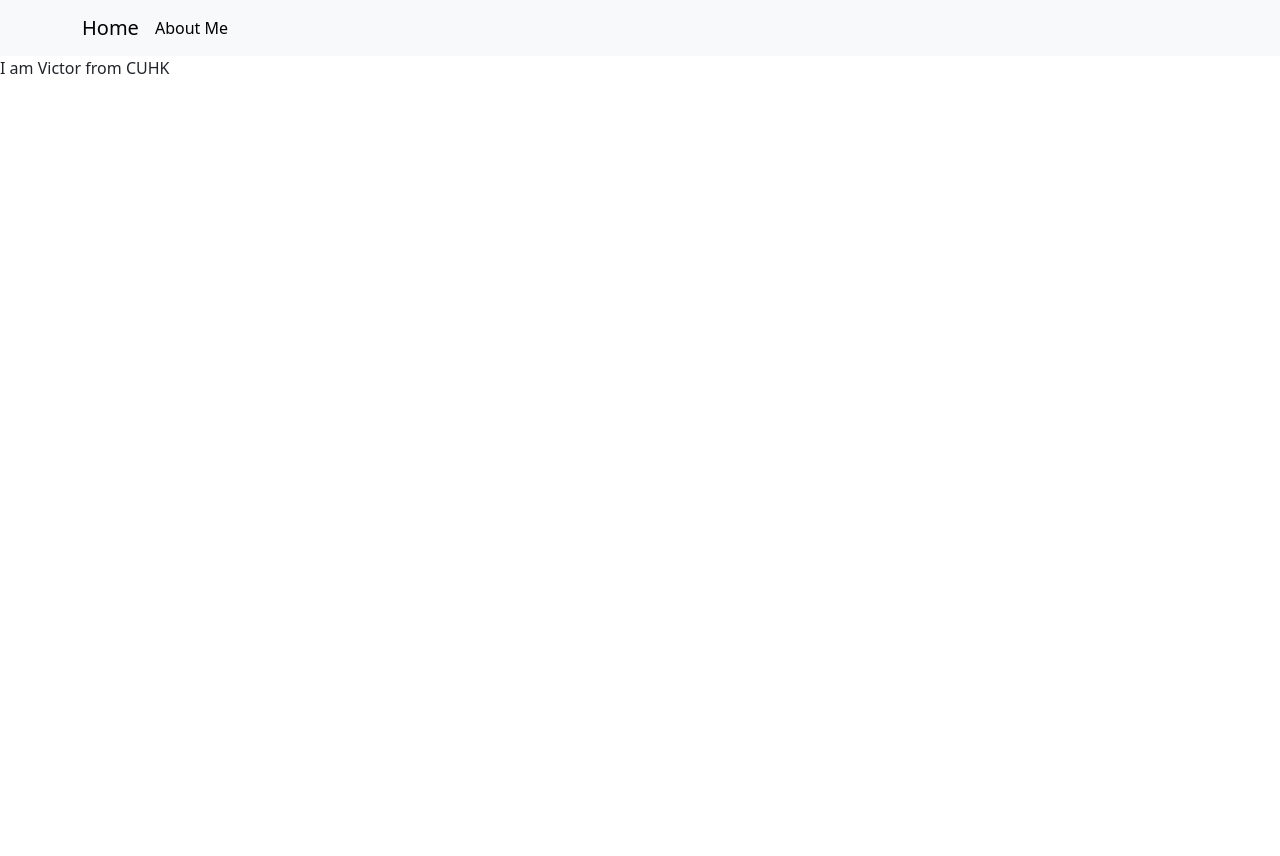
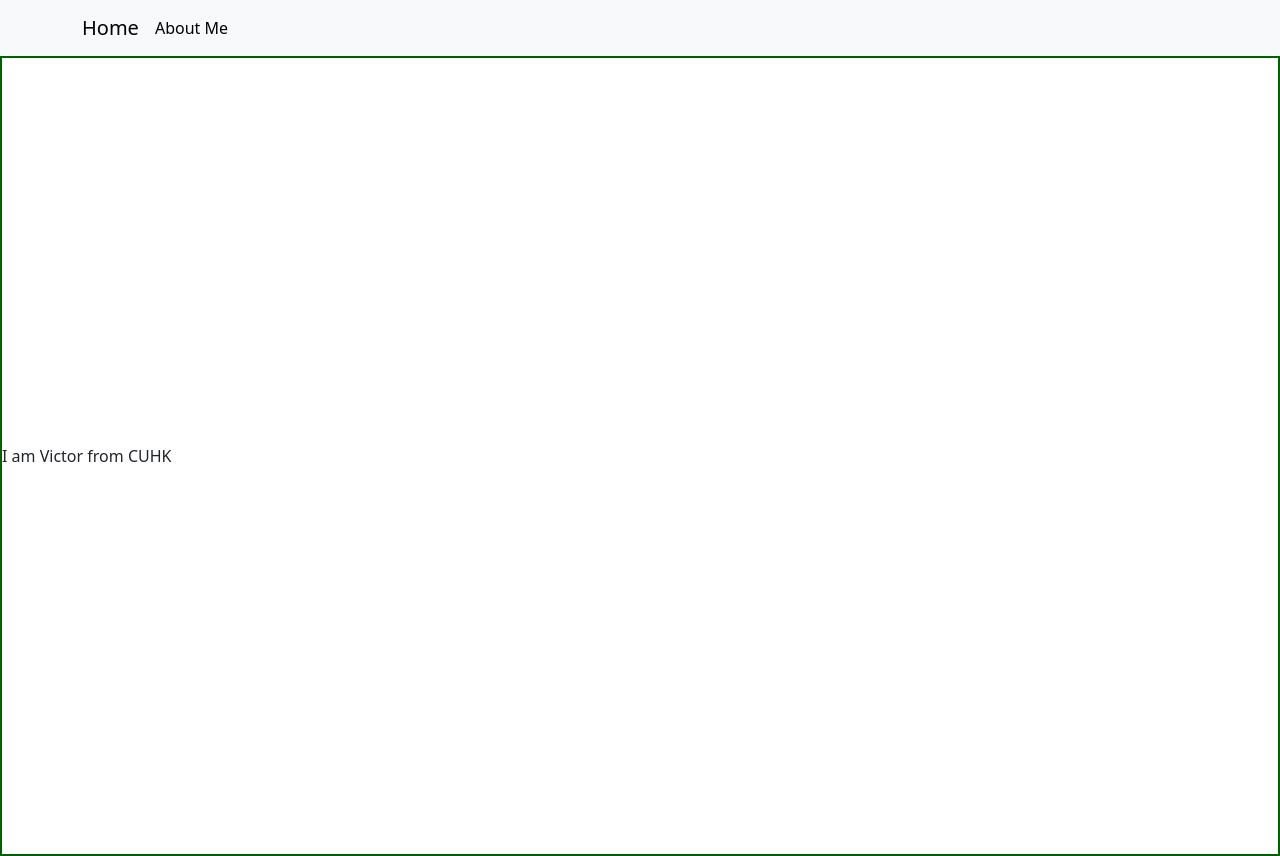
Before and after one commit to victor1338/portfolio, a React (Create React App) app in the folder my-app/: page / in a window 1280 px wide. Before the commit the page ends 800 px from the top, so only its background shows below. Built offline with nearby package versions, Linux system fonts and the light colour scheme.

Commit message:
page-transition

```diff
--- a/my-app/src/App.css
+++ b/my-app/src/App.css
@@ -41,3 +41,16 @@
   text-decoration: none;
   color :black;
 }
+
+.page_container{
+  position: relative;
+  height: 100vh;
+  border: 2px solid #006100;
+}
+
+.centered-element {
+  margin: 0;
+  position: absolute;
+  top: 50%;
+  transform: translateY(-50%);
+}
--- a/my-app/src/components/AnimateRoutes.js
+++ b/my-app/src/components/AnimateRoutes.js
@@ -11,7 +11,7 @@ import {AnimatePresence} from "framer-motion";
 function AnimateRoutes(){
     const location= useLocation();
     return(
-        <AnimatePresence>
+        <AnimatePresence initial={false}>
         <Routes location={location} key={location.pathname}>
           <Route element={<Home />} path={'/'}></Route>
           <Route element={<AboutMe />} path={'/AboutMe'}></Route>
--- a/my-app/src/pages/AboutMe/AboutMe.js
+++ b/my-app/src/pages/AboutMe/AboutMe.js
@@ -1,7 +1,7 @@
 import React from 'react';
 import {motion} from "framer-motion";
 const AboutMe = () => (
-  <motion.div initial={ {opacity:0} } animate={{opacity:1}} exit={{opacity:0}}>
+  <motion.div initial={ {opacity:0} } animate={{opacity:1}} transition={{duration:1}}  >
     <h1>About Me</h1>
     <strong>Victor Lee</strong>
   </motion.div>
--- a/my-app/src/pages/Home/Home.js
+++ b/my-app/src/pages/Home/Home.js
@@ -3,9 +3,15 @@ import {
     Link,
 } from 'react-router-dom'
 import {motion} from "framer-motion";
+import "../../App.css";
 const Home = () => (
-    <motion.div initial={ {opacity:0} } animate={{opacity:1}} exit={{opacity:0}}>
-        I am Victor from CUHK
+    <motion.div initial={ {opacity:0} } animate={{opacity:1}} transition={{duration:1}}>
+        <div className='page_container'>
+            <div className='centered-element'>
+                I am Victor from CUHK
+            </div>
+        </div>
+
     </motion.div>
 );
 
```
